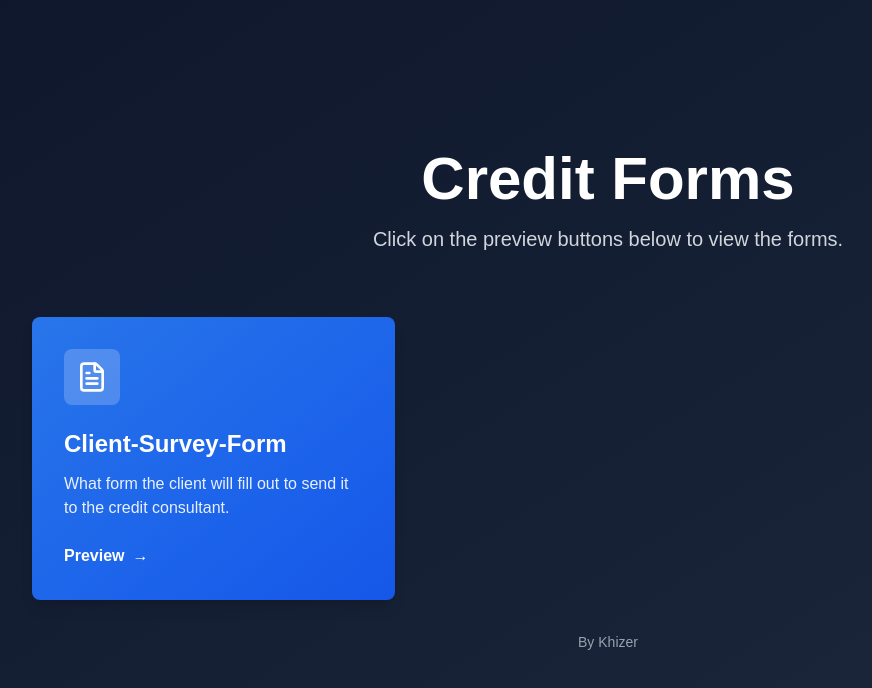
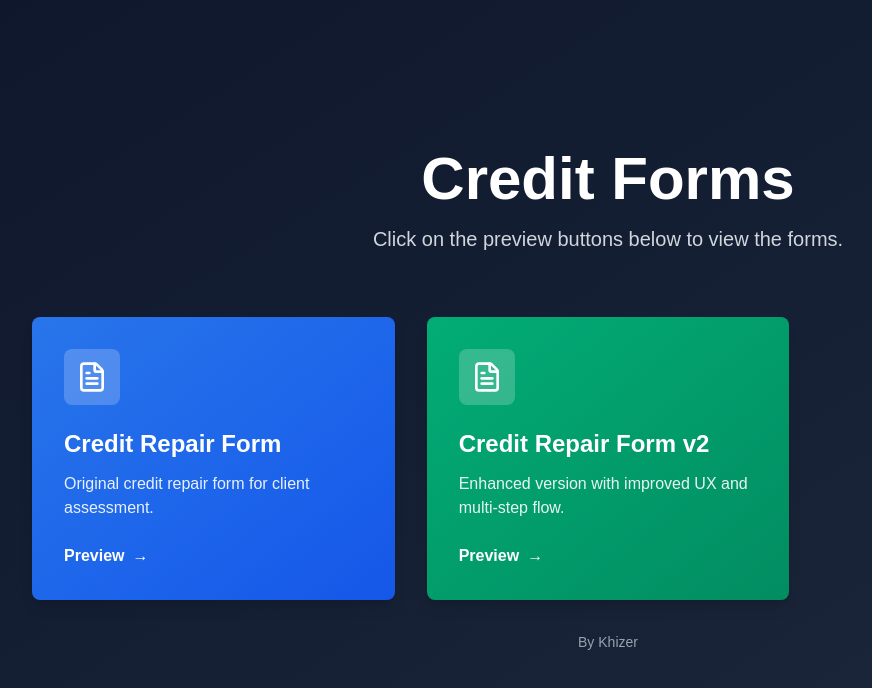
Before and after one commit to exiledftw/Credit-Forms, a Next.js app: page / in a window 1280 px wide. Shown: the top 688 px of the page, without its empty margins (32-904 px from the left). Built offline with nearby package versions, Linux system fonts and the light colour scheme.

Commit message:
Added routing for both the forms on the landing page.

```diff
--- a/src/app/components/Landing.jsx
+++ b/src/app/components/Landing.jsx
@@ -7,11 +7,18 @@ import { FileText, User, Shield } from "lucide-react";
 export default function Landing() {
   const services = [
     {
-      title: "Client-Survey-Form",
-      description: "What form the client will fill out to send it to the credit consultant.",
+      title: "Credit Repair Form",
+      description: "Original credit repair form for client assessment.",
+      icon: FileText,
+      href: "/credit-form",
+      color: "from-blue-500 to-blue-600",
+    },
+    {
+      title: "Credit Repair Form v2",
+      description: "Enhanced version with improved UX and multi-step flow.",
       icon: FileText,
       href: "/client-form",
-      color: "from-blue-500 to-blue-600",
+      color: "from-emerald-500 to-emerald-600",
     },
     // {
     //   title: "Consultant Form",
--- /dev/null
+++ b/src/app/credit-form/page.js
@@ -0,0 +1,10 @@
+import React from "react";
+import CreditRepairForm from "../components/CreditRepairForm";
+
+export default function CreditFormPage() {
+  return (
+    <>
+      <CreditRepairForm />
+    </>
+  );
+}
```
